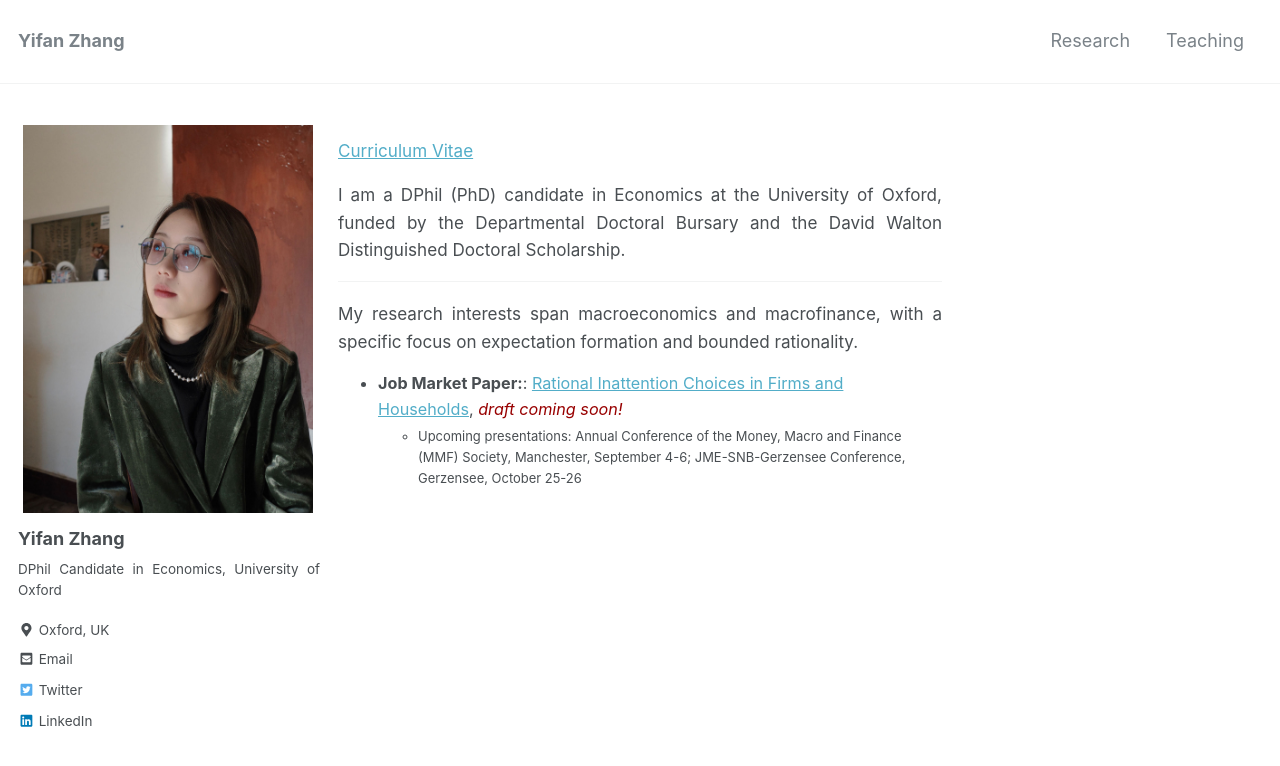
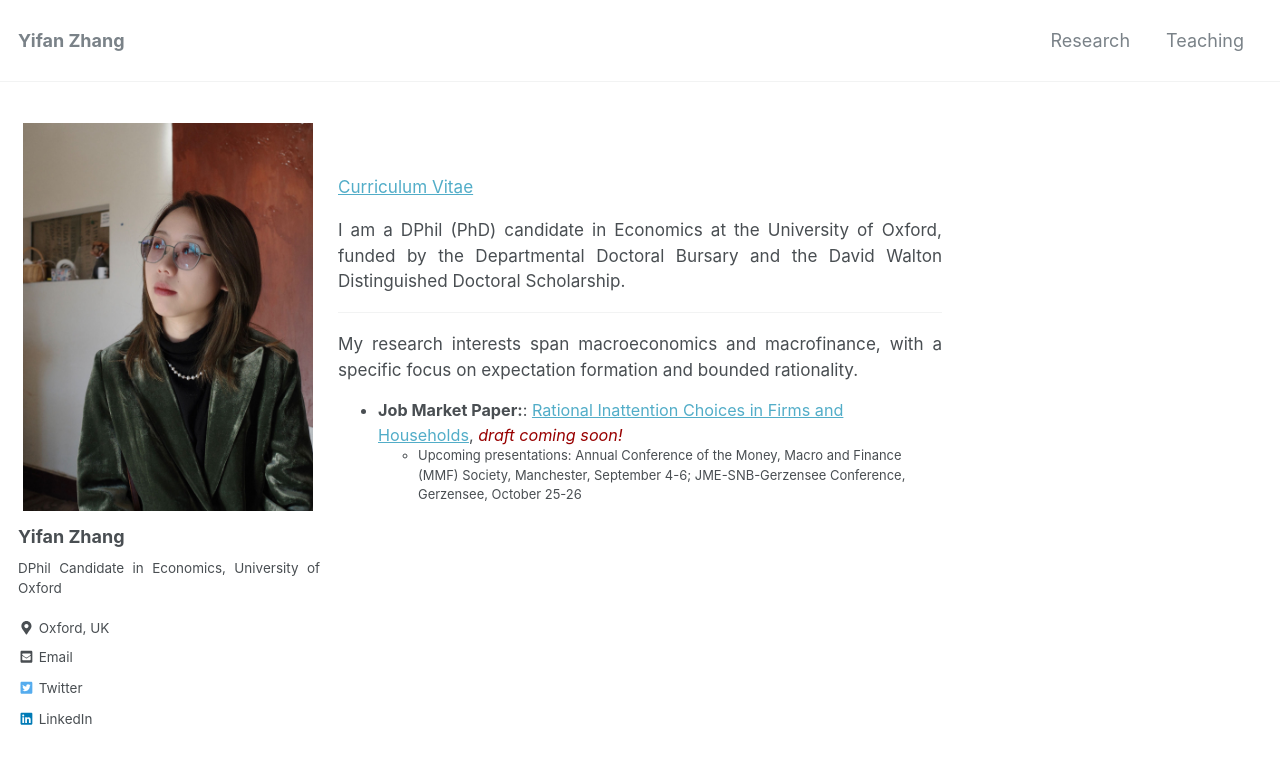
Before and after one commit to yifan-zhang-in/yifan-zhang-in.github.io, a Jekyll site: the page built from index.html, in a window 1280 px wide and 900 px high. Shown: the top 766 px of the window. Built offline with Jekyll 4.4.1, drawn with Linux system fonts in a browser that asks for light colours; nearby versions of some CDN libraries; the list of posts is cut into pages by our own code.

Commit message:
Update _base.scss

```diff
--- a/_sass/minimal-mistakes/_base.scss
+++ b/_sass/minimal-mistakes/_base.scss
@@ -13,8 +13,8 @@ body {
   padding: 0;
   color: $text-color;
   font-family: $global-font-family;
-  font-size: type-size-6;
-  line-height: 1.6;
+  font-size: type-size-7;
+  line-height: 1.5;
 
   &.overflow--hidden {
     /* when primary navigation is visible, the content in the background won't scroll */
@@ -36,28 +36,33 @@ h6 {
 
 h1 {
   margin-top: 0;
-  font-size: $type-size-5;
-  margin-bottom: 0.5em;
+  font-size: $type-size-3;
+  margin-bottom: 2em;
 }
 
 h2 {
-  font-size: $type-size-6;
+  font-size: $type-size-5;
+  margin-bottom: 2em;
 }
 
 h3 {
-  font-size: $type-size-7;
+  font-size: $type-size-6;
 }
 
 h4 {
   font-size: $type-size-8;
+  margin: 0em 1em 5em 0;
+  padding-left: 1em;
+  padding-right: 1em;
+  font-style: italic;
 }
 
 h5 {
-  font-size: $type-size-8;
+  font-size: $type-size-6;
 }
 
 h6 {
-  font-size: $type-size-8;
+  font-size: $type-size-6;
 }
 
 small,
@@ -66,6 +71,7 @@ small,
 }
 
 p {
+  font-size: $type-size-6;
   margin-bottom: 0.5em;
 }
 
```
